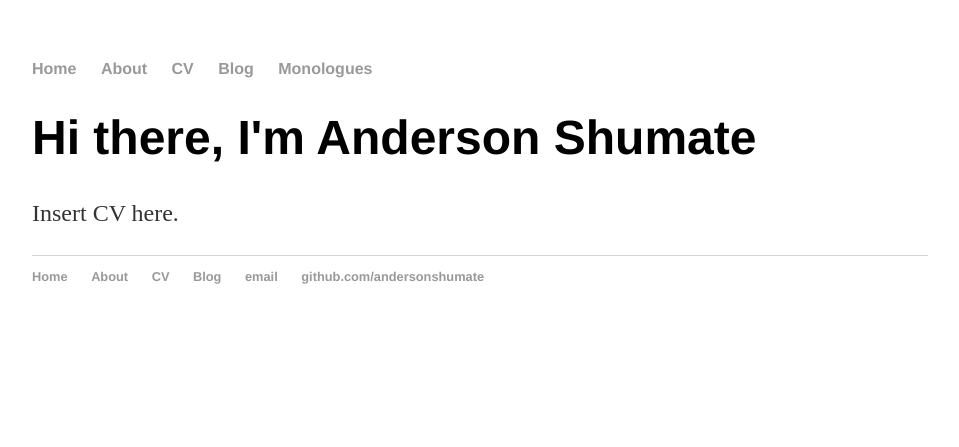
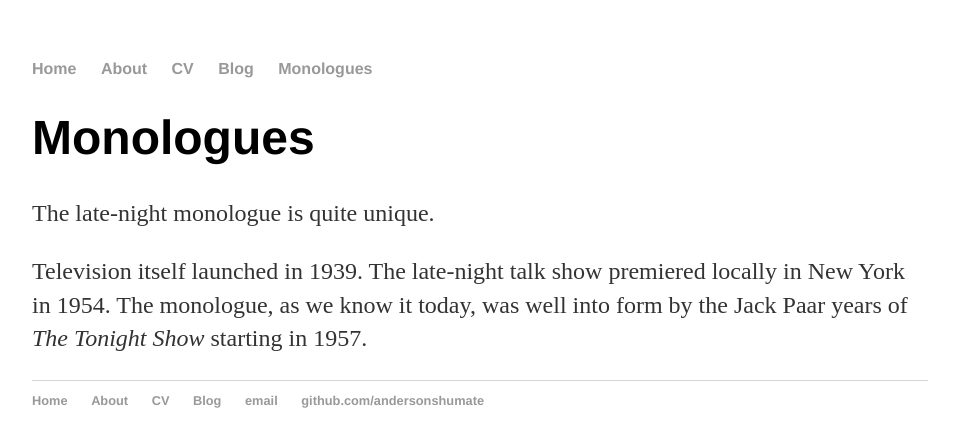
Before and after one commit to andersonshumate/andersonshumate.github.io, a Jekyll site: the page built from monologues/index.html, in a window 1280 px wide. Shown: the top 447 px of the page, without its empty margins (160-1119 px from the left). Built offline with Jekyll 4.4.1, drawn with Linux system fonts in a browser that asks for light colours.

Commit message:
Update index.html

```diff
--- a/monologues/index.html
+++ b/monologues/index.html
@@ -1,8 +1,12 @@
 ---
 layout: default
-title: CV
+title: Monologues
 ---
 <div class="blurb">
-	<h1>Hi there, I'm Anderson Shumate</h1>
-	<p>Insert CV here.</p>
+	<h1>Monologues</h1>
+
+	<p>The late-night monologue is quite unique. </p>
+
+	<p>Television itself launched in 1939. The late-night talk show premiered locally in New York in 1954. The monologue, as we know it today, was well into form by the
+		Jack Paar years of <em> The Tonight Show </em> starting in 1957.</p>
 </div><!-- /.blurb -->
```
